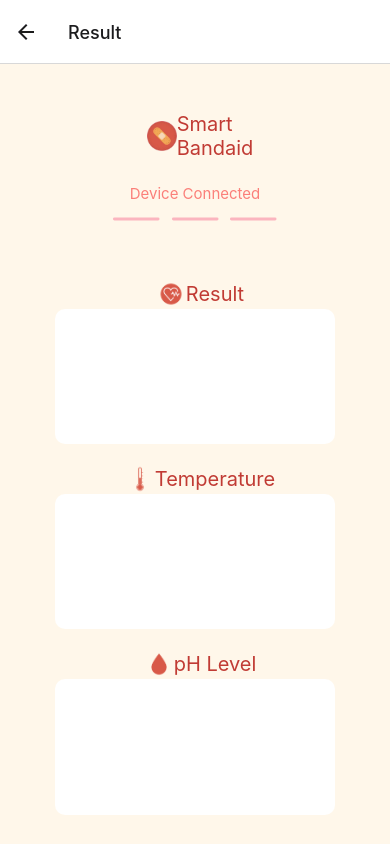
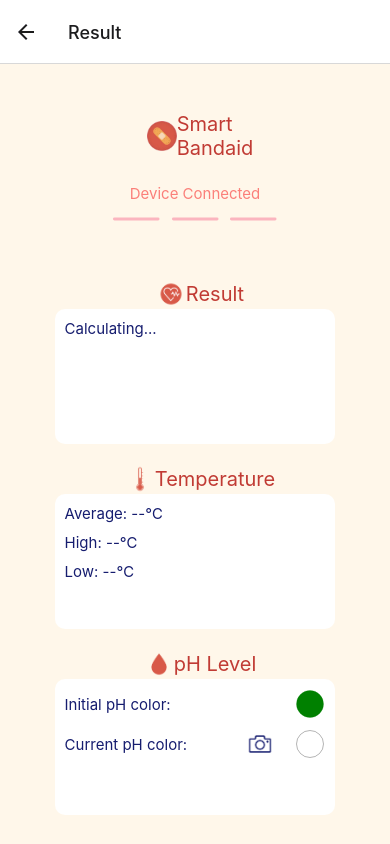
Before and after one commit to GNG2101-BAND1/MRBandage-App, a React Native app in the folder BAND1/: screen /Result in a window 390 px wide. Built offline with nearby package versions, Linux system fonts and the light colour scheme.

Commit message:
changed implementation of horiz box to use children prop & added content to displays in result screen

```diff
--- a/BAND1/src/Styles.ts
+++ b/BAND1/src/Styles.ts
@@ -68,7 +68,6 @@ const styles = StyleSheet.create({
     flexDirection: 'row',
     justifyContent: 'space-between',
     alignItems: 'center',
-    width: '100%',
   },
 
   text: {
--- /dev/null
+++ b/BAND1/src/components/ColouredCircle.tsx
@@ -0,0 +1,14 @@
+import React from "react";
+import Svg, { Circle } from "react-native-svg";
+
+type CircleProps = {
+    colour: string,
+};
+
+const ColouredCircle = ({colour}: CircleProps) => {
+    return <Svg height='100%' width='100%' viewBox='0 0 100 100'>
+        <Circle r='45' cx='50' cy='50' fill={colour} stroke={(colour === 'white' ? 'black' : colour)} />
+    </Svg>
+};
+
+export default ColouredCircle;
--- a/BAND1/src/components/HorizontalTextIconRow.tsx
+++ b/BAND1/src/components/HorizontalTextIconRow.tsx
@@ -1,29 +1,17 @@
-import React from 'react';
-import {Image, Text, TouchableHighlight, View} from 'react-native';
+import React, { PropsWithChildren } from 'react';
+import {Text, View} from 'react-native';
 import styles from '../Styles';
 
-type HorizontalTextIconRowProp = {
+type HorizontalTextIconRowProp = PropsWithChildren<{
   text: string;
-  iconSrcArray: string[];
-  iconOnClickArray: any;
-};
+}>;
 
-const HorizontalTextIconRow = ({
-  text,
-  iconSrcArray,
-  iconOnClickArray,
-}: HorizontalTextIconRowProp) => {
+const HorizontalTextIconRow = ({children, text}: HorizontalTextIconRowProp) => {
   return (
     <View style={styles.viewContainer}>
       <Text style={styles.text}>{text}</Text>
       <View style={styles.iconViewContainer}>
-        {iconSrcArray.map((iconSrc, index) => {
-          return (
-            <TouchableHighlight key={index} onPress={iconOnClickArray[index]}>
-              <Image source={{uri: iconSrc}} style={styles.image} />
-            </TouchableHighlight>
-          );
-        })}
+        {children}
       </View>
     </View>
   );
--- /dev/null
+++ b/BAND1/src/components/PressableIcon.tsx
@@ -0,0 +1,14 @@
+import React, { PropsWithChildren } from "react";
+import { GestureResponderEvent, TouchableHighlight } from "react-native";
+
+type PressableIconProps = PropsWithChildren<{
+    onPress: ((event: GestureResponderEvent) => void) | undefined,
+}>;
+
+const PressableIcon = ({children, onPress}: PressableIconProps) => {
+    return <TouchableHighlight onPress={onPress}>
+        {children}
+    </TouchableHighlight>
+};
+
+export default PressableIcon;
--- a/BAND1/src/screens/ResultScreen.tsx
+++ b/BAND1/src/screens/ResultScreen.tsx
@@ -1,11 +1,15 @@
 import React, { PropsWithChildren, useState } from "react";
-import { Text, View } from "react-native";
+import { Text, View, Image } from "react-native";
 import styles from "../Styles";
 import SmallLogo from "../components/SmallLogo";
 import ProgressBar from "../components/ProgressBar";
 import PressableIconTextBox from "../components/PressableIconTextBox";
 import DisplayBox from "../components/DisplayBox";
 import { images } from "../Values";
+import HorizontalTextIconRow from "../components/HorizontalTextIconRow";
+import ColouredCircle from "../components/ColouredCircle";
+import { Image as SvgImage } from "react-native-svg";
+import PressableIcon from "../components/PressableIcon";
 
 type SectionProps = PropsWithChildren<{
     iconSource: any,
@@ -42,9 +46,33 @@ const ResultScreen = ({navigation} : any) => {
             </View>
         </View>
 
-        <ResultSection iconSource={images.icons.heart} sectionTitle="Result"></ResultSection>
-        <ResultSection iconSource={images.icons.thermometer} sectionTitle="Temperature"></ResultSection>
-        <ResultSection iconSource={images.icons.drop} sectionTitle="pH Level"></ResultSection>
+        <ResultSection iconSource={images.icons.heart} sectionTitle="Result">
+            <Text style={styles.text}>Calculating...</Text>
+        </ResultSection>
+        <ResultSection iconSource={images.icons.thermometer} sectionTitle="Temperature">
+            <Text style={styles.text}>{'Average: --\u2103'}</Text>
+            <Text style={styles.text}>{'High: --\u2103'}</Text>
+            <Text style={styles.text}>{'Low: --\u2103'}</Text>
+        </ResultSection>
+        <ResultSection iconSource={images.icons.drop} sectionTitle="pH Level">
+            <HorizontalTextIconRow text='Initial pH color:'>
+                <PressableIcon onPress={() => {console.log('icon clicked')}}>
+                    <View style={styles.image}>
+                        <ColouredCircle colour='green'/>
+                    </View>
+                </PressableIcon>
+            </HorizontalTextIconRow>
+            <HorizontalTextIconRow text='Current pH color:'>
+                <PressableIcon onPress={() => {console.log('icon clicked')}}>
+                    <Image style={styles.image} source={images.icons.camera} />
+                </PressableIcon>
+                <PressableIcon onPress={() => {console.log('icon clicked')}}>
+                    <View style={styles.image}>
+                        <ColouredCircle colour='white'/>
+                    </View>
+                </PressableIcon>
+            </HorizontalTextIconRow>
+        </ResultSection>
     </View>
 }
 
```
